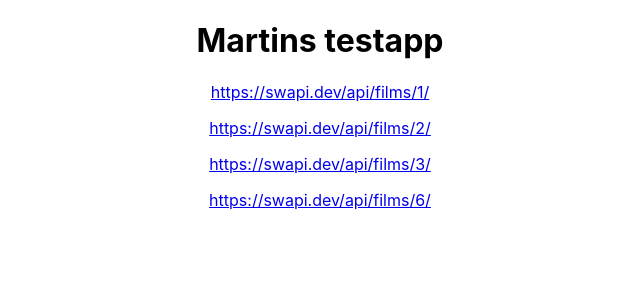
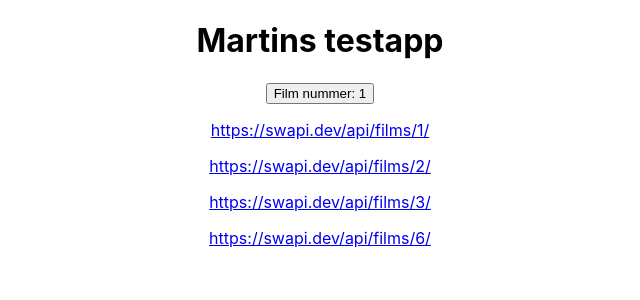
Before and after one commit to martin-glimakra/martin-test, a React (Create React App) app: page / in a window 1280 px wide. Shown: the top 300 px of the page, without its empty margins (320-960 px from the left). Built offline with nearby package versions, Linux system fonts and the light colour scheme.

Commit message:
filmnr 1 ger episode 4

```diff
--- a/src/App.js
+++ b/src/App.js
@@ -6,6 +6,7 @@ import starwarsEpisodes from './testdata/starwarsEpisodes.json'
 function App() {
 
   console.log('starwarsEpisodes', starwarsEpisodes)
+
 
 
   // console.log('data', data, typeof data)
@@ -22,6 +23,8 @@ function App() {
   return (
     <div className="App">
       <h1>Martins testapp</h1>
+      <button onClick={() => alert('Episode ' + starwarsEpisodes.arrayMedStarwarsfilmer[0].episode)}>{'Film nummer: ' + starwarsEpisodes.arrayMedStarwarsfilmer[0].filmnr}</button>
+
       {jsxArrayFromMap}
     </div>
   );
--- a/src/testdata/starwarsEpisodes.json
+++ b/src/testdata/starwarsEpisodes.json
@@ -1,12 +1,13 @@
 {
-    "forsta_filmen": "episode 4",
-    "andra_filmen": "episode 5",
-    "tredje_filmen": "episode 6",
-    "fjarde_filmen": "episode 1",
-    "femte_filmen": "episode 2",
-    "sjatte_filmen": "episode 3",
-    "sjunde_filmen": "episode 7",
-    "attonde_filmen": "episode 8",
-    "nionde_filmen": "episode 9"
-
+    "arrayMedStarwarsfilmer": [
+        {"filmnr": 1, "episode": 4},
+        {"filmnr": 2, "episode": 5},
+        {"filmnr": 3, "episode": 6},
+        {"filmnr": 4, "episode": 1},
+        {"filmnr": 5, "episode": 2},
+        {"filmnr": 6, "episode": 3},
+        {"filmnr": 7, "episode": 7},
+        {"filmnr": 8, "episode": 8},
+        {"filmnr": 9, "episode": 9}
+    ]
 }
```
